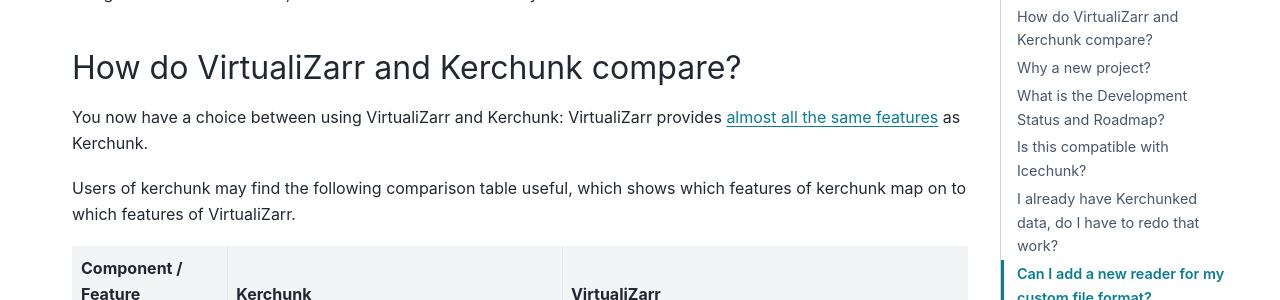
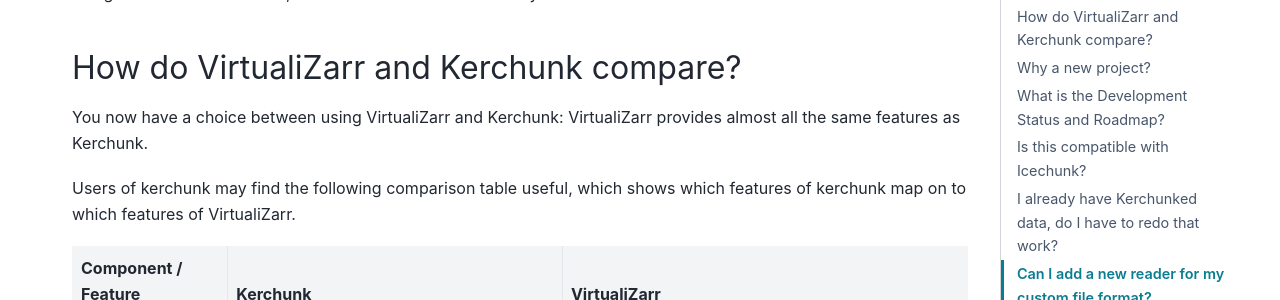
Before and after one commit to zarr-developers/VirtualiZarr, a Sphinx documentation site: the page built from docs/faq.md, in a window 1280 px wide and 900 px high, scrolled down 1087 px. Shown: the part 153-453 px from the top of the window. Built offline with Sphinx 7.4.7 and the PyData theme 0.15.4, drawn with Linux system fonts in a browser that asks for light colours; some of the changed lines change nothing that is shown.

Commit message:
remove redundant link

```diff
--- a/docs/faq.md
+++ b/docs/faq.md
@@ -16,9 +16,10 @@
 
 ## How do VirtualiZarr and Kerchunk compare?
 
-You now have a choice between using VirtualiZarr and Kerchunk: VirtualiZarr provides [almost all the same features](https://virtualizarr.readthedocs.io/en/latest/faq.html#how-do-virtualizarr-and-kerchunk-compare) as Kerchunk.
+You now have a choice between using VirtualiZarr and Kerchunk: VirtualiZarr provides almost all the same features as Kerchunk.
 
 Users of kerchunk may find the following comparison table useful, which shows which features of kerchunk map on to which features of VirtualiZarr.
+
 | Component / Feature                                                      | Kerchunk                                                                                                                            | VirtualiZarr                                                                                                                                     |
 | ------------------------------------------------------------------------ | ----------------------------------------------------------------------------------------------------------------------------------- | ------------------------------------------------------------------------------------------------------------------------------------------------ |
 | **Generation of references from archival files (1)**                     |                                                                                                                                     |                                                                                                                                                  |
```
